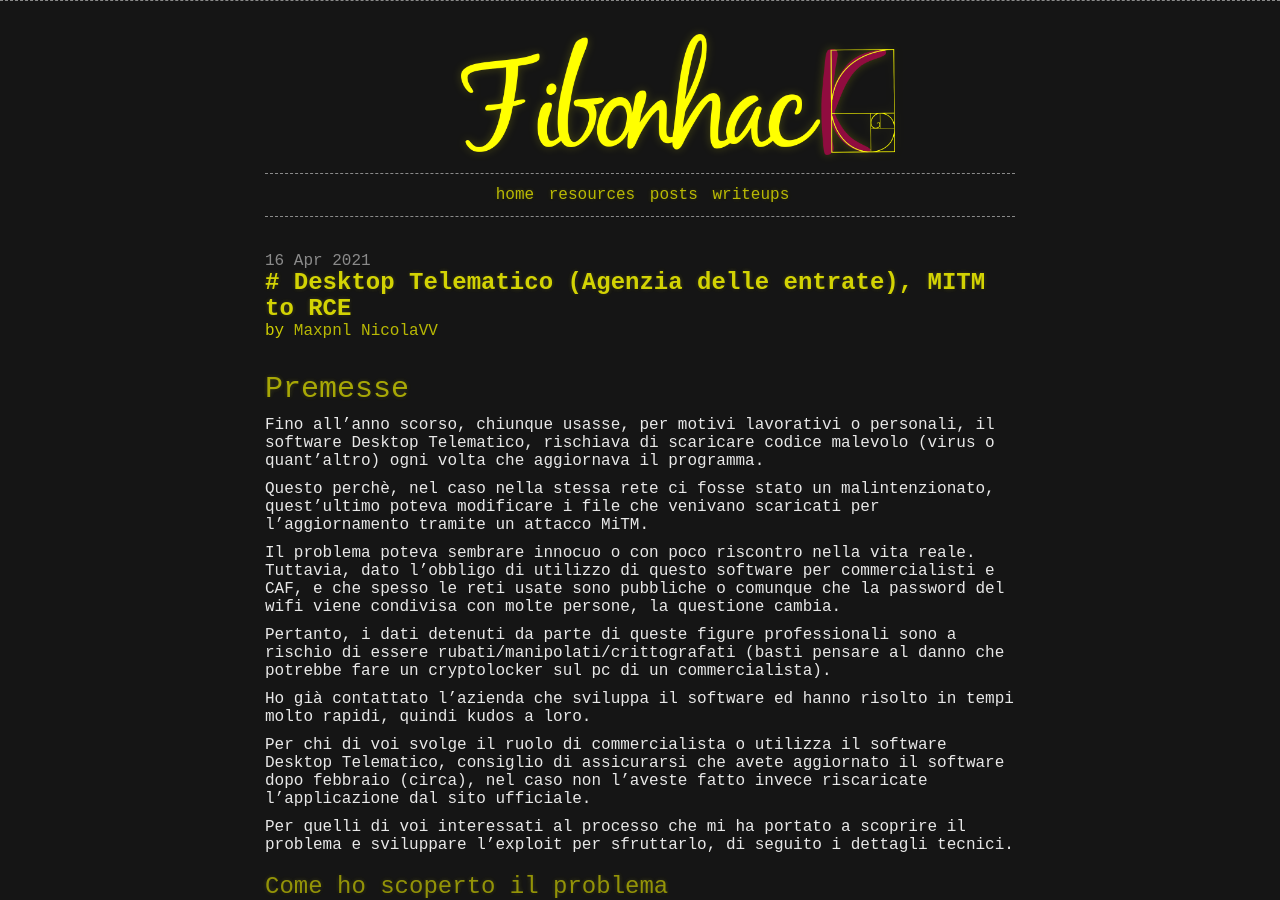
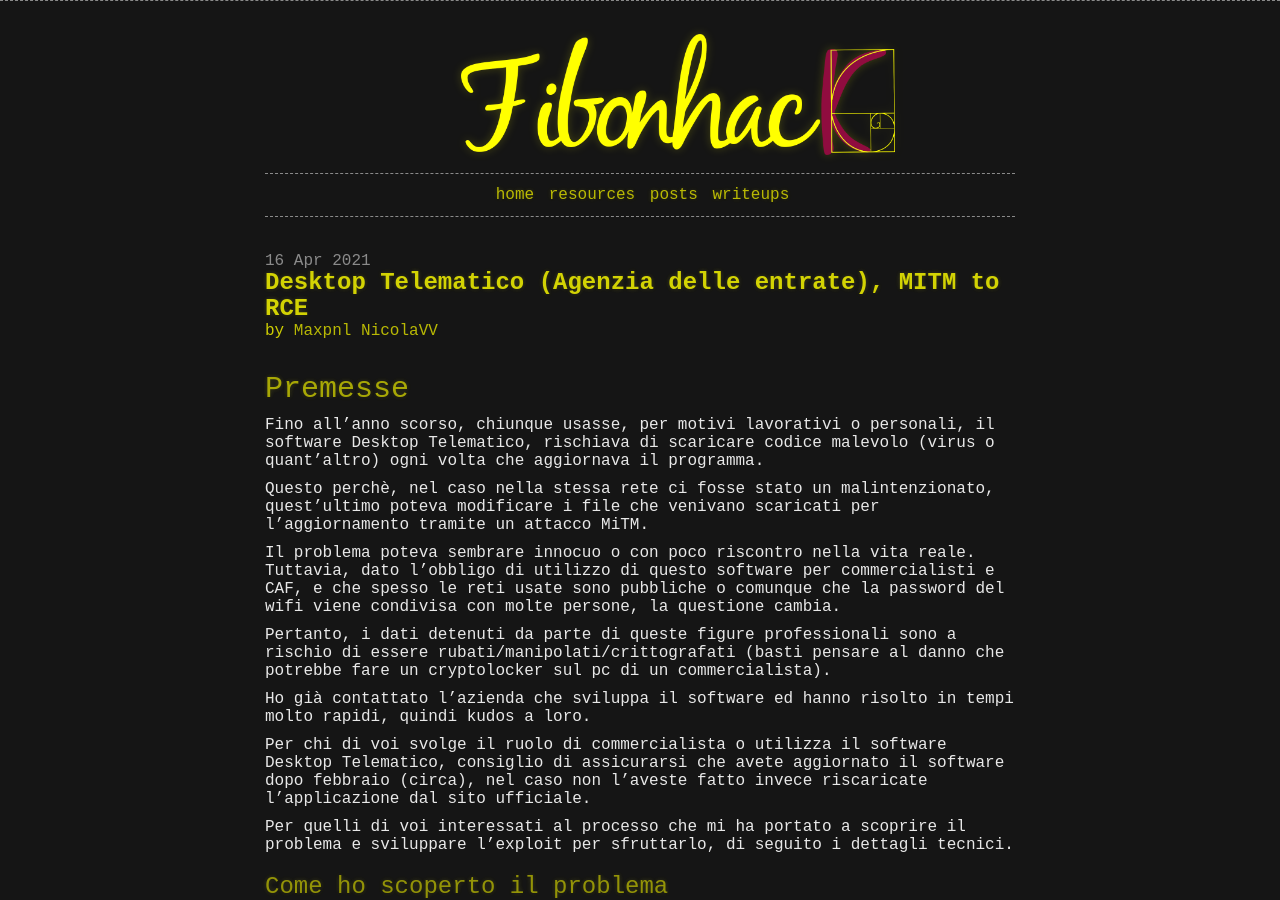
Before and after one commit to fibonhack/fibonhack.github.io, a Jekyll site: the page built from _ourposts/2021/desktop-telematico-mitm-to-rce.md, in a window 1280 px wide and 900 px high. Built offline with Jekyll 4.4.1, drawn with Linux system fonts in a browser that asks for light colours.

Commit message:
hotfixes on new post

```diff
--- a/_ourposts/2021/desktop-telematico-mitm-to-rce.md
+++ b/_ourposts/2021/desktop-telematico-mitm-to-rce.md
@@ -1,6 +1,6 @@
 ---
 layout: post
-title:	"# Desktop Telematico (Agenzia delle entrate), MITM to RCE"
+title:	"Desktop Telematico (Agenzia delle entrate), MITM to RCE"
 date:	2021-04-16
 author: "Maxpnl, NicolaVV"
 ---
```
